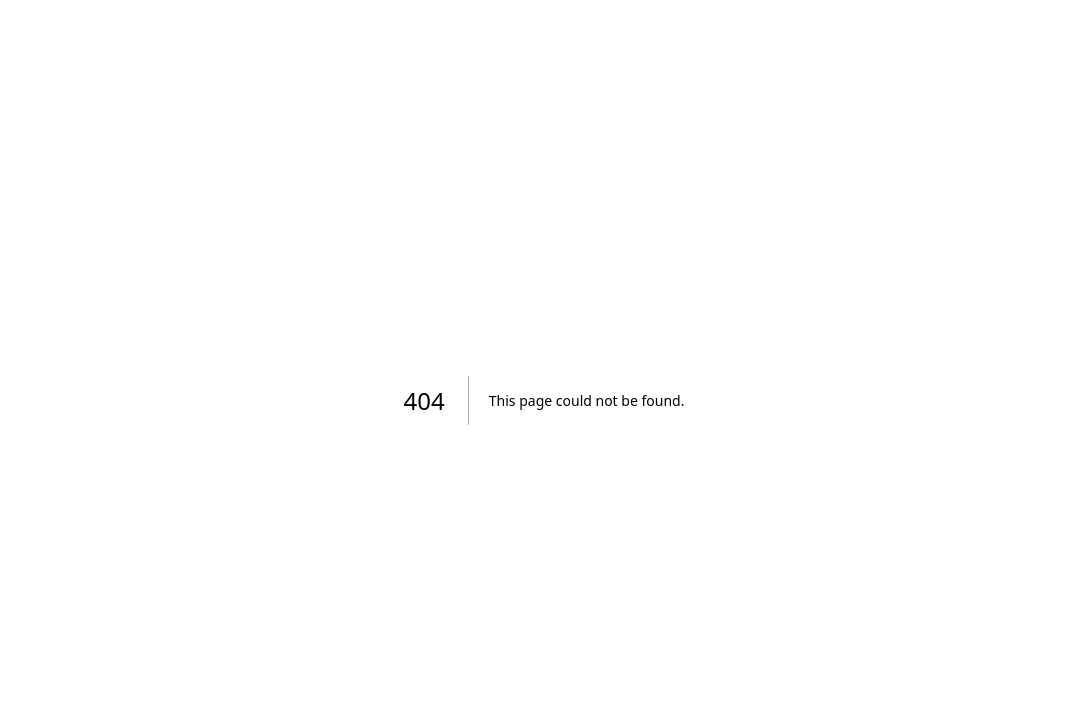
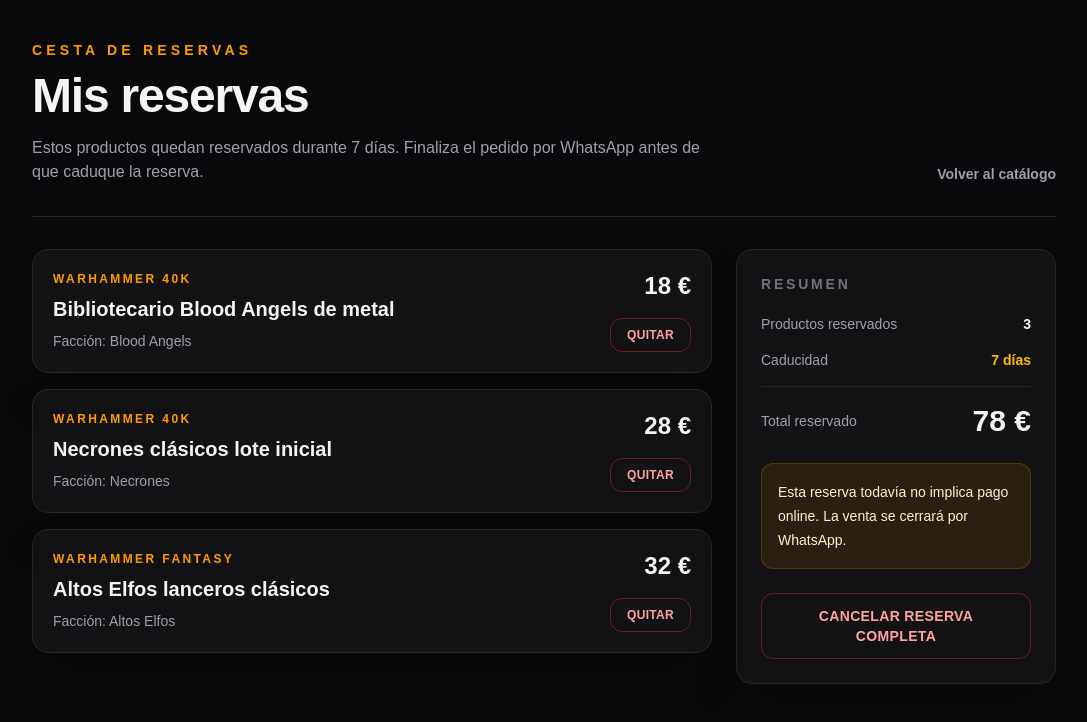
Before and after one commit to PCAMCAS/viejuner-castineira, a Next.js app: page /reservations in a window 1280 px wide. Before the commit this address had no page. Shown: the top 722 px of the page, without its empty margins (96-1183 px from the left). Built offline with nearby package versions, Linux system fonts and the light colour scheme.

Commit message:
Add reservations mockup page

```diff
--- /dev/null
+++ b/app/reservations/page.tsx
@@ -0,0 +1,132 @@
+import Link from "next/link";
+
+const reservationItems = [
+  {
+    id: 1,
+    name: "Bibliotecario Blood Angels de metal",
+    system: "Warhammer 40K",
+    faction: "Blood Angels",
+    price: 18,
+  },
+  {
+    id: 2,
+    name: "Necrones clásicos lote inicial",
+    system: "Warhammer 40K",
+    faction: "Necrones",
+    price: 28,
+  },
+  {
+    id: 3,
+    name: "Altos Elfos lanceros clásicos",
+    system: "Warhammer Fantasy",
+    faction: "Altos Elfos",
+    price: 32,
+  },
+];
+
+const totalPrice = reservationItems.reduce((total, item) => {
+  return total + item.price;
+}, 0);
+
+export default function ReservationsPage() {
+  return (
+    <main className="min-h-screen bg-zinc-950 px-6 py-10 text-zinc-100">
+      <section className="mx-auto max-w-5xl">
+        <header className="flex flex-col gap-6 border-b border-zinc-800 pb-8 md:flex-row md:items-end md:justify-between">
+          <div>
+            <p className="text-sm font-semibold uppercase tracking-[0.3em] text-amber-500">
+              Cesta de reservas
+            </p>
+
+            <h1 className="mt-3 text-4xl font-black tracking-tight sm:text-5xl">
+              Mis reservas
+            </h1>
+
+            <p className="mt-4 max-w-2xl text-zinc-400">
+              Estos productos quedan reservados durante 7 días. Finaliza el
+              pedido por WhatsApp antes de que caduque la reserva.
+            </p>
+          </div>
+
+          <Link
+            href="/catalog"
+            className="text-sm font-semibold text-zinc-400 transition hover:text-amber-400"
+          >
+            Volver al catálogo
+          </Link>
+        </header>
+
+        <section className="mt-8 grid gap-6 lg:grid-cols-[1fr_320px]">
+          <div className="space-y-4">
+            {reservationItems.map((item) => (
+              <article
+                key={item.id}
+                className="rounded-2xl border border-zinc-800 bg-zinc-900/70 p-5 shadow-2xl"
+              >
+                <div className="flex flex-col gap-5 sm:flex-row sm:items-center sm:justify-between">
+                  <div>
+                    <p className="text-xs font-bold uppercase tracking-[0.2em] text-amber-500">
+                      {item.system}
+                    </p>
+
+                    <h2 className="mt-2 text-xl font-black">{item.name}</h2>
+
+                    <p className="mt-2 text-sm text-zinc-400">
+                      Facción: {item.faction}
+                    </p>
+                  </div>
+
+                  <div className="flex items-center justify-between gap-4 sm:flex-col sm:items-end">
+                    <p className="text-2xl font-black">{item.price} €</p>
+
+                    <button className="rounded-xl border border-red-500/40 px-4 py-2 text-xs font-bold uppercase tracking-wide text-red-300 transition hover:border-red-400 hover:text-red-200">
+                      Quitar
+                    </button>
+                  </div>
+                </div>
+              </article>
+            ))}
+          </div>
+
+          <aside className="h-fit rounded-2xl border border-zinc-800 bg-zinc-900/70 p-6 shadow-2xl">
+            <p className="text-sm font-bold uppercase tracking-[0.2em] text-zinc-500">
+              Resumen
+            </p>
+
+            <div className="mt-5 space-y-4 text-sm text-zinc-400">
+              <div className="flex items-center justify-between">
+                <span>Productos reservados</span>
+                <span className="font-bold text-zinc-100">
+                  {reservationItems.length}
+                </span>
+              </div>
+
+              <div className="flex items-center justify-between">
+                <span>Caducidad</span>
+                <span className="font-bold text-amber-400">7 días</span>
+              </div>
+
+              <div className="border-t border-zinc-800 pt-4">
+                <div className="flex items-center justify-between">
+                  <span>Total reservado</span>
+                  <span className="text-3xl font-black text-zinc-100">
+                    {totalPrice} €
+                  </span>
+                </div>
+              </div>
+            </div>
+
+            <div className="mt-6 rounded-xl border border-amber-500/20 bg-amber-500/10 p-4 text-sm leading-6 text-amber-100">
+              Esta reserva todavía no implica pago online. La venta se cerrará
+              por WhatsApp.
+            </div>
+
+            <button className="mt-6 w-full rounded-xl border border-red-500/40 px-4 py-3 text-sm font-bold uppercase tracking-wide text-red-300 transition hover:border-red-400 hover:text-red-200">
+              Cancelar reserva completa
+            </button>
+          </aside>
+        </section>
+      </section>
+    </main>
+  );
+}
```
